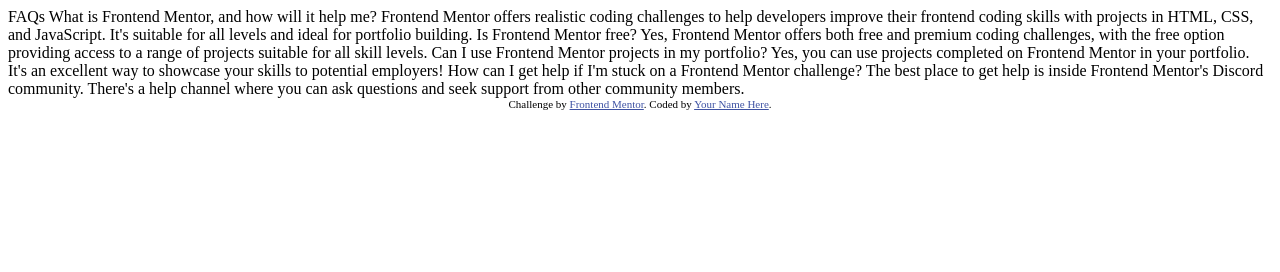
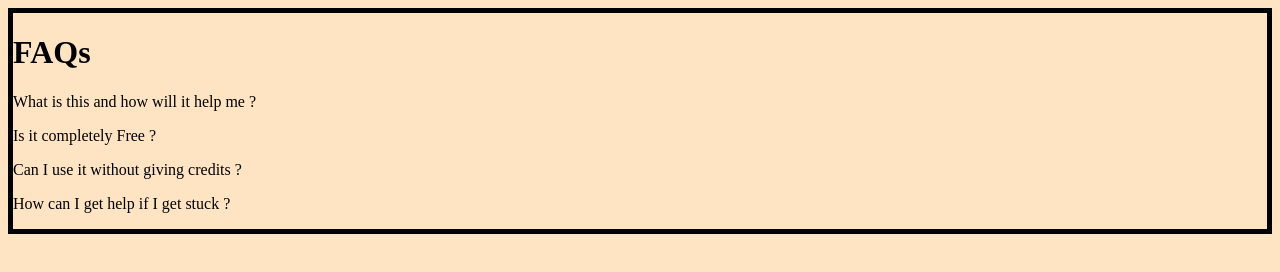
Before and after one commit to bitmonk/FAQ-Page, a plain HTML site: page faq-accordion-main/index.html in a window 1280 px wide. Drawn offline with Linux system fonts and the light colour scheme.

Commit message:
Basic css Styling

```diff
--- a/faq-accordion-main/index.html
+++ b/faq-accordion-main/index.html
@@ -2,47 +2,20 @@
 <html lang="en">
 <head>
   <meta charset="UTF-8">
-  <meta name="viewport" content="width=device-width, initial-scale=1.0"> <!-- displays site properly based on user's device -->
-
-  <link rel="icon" type="image/png" sizes="32x32" href="./assets/images/favicon-32x32.png">
-
-  <title>Frontend Mentor | FAQ accordion</title>
-
-  <!-- Feel free to remove these styles or customise in your own stylesheet 👍 -->
-  <style>
-    .attribution { font-size: 11px; text-align: center; }
-    .attribution a { color: hsl(228, 45%, 44%); }
-  </style>
+  <meta name="viewport" content="width=device-width, initial-scale=1.0">
+  <title>FAQ Page</title>
+  <link rel="stylesheet" href="styles.css">
 </head>
 <body>
+  <div class="upper-design">
 
-  FAQs
-
-  What is Frontend Mentor, and how will it help me?
-
-  Frontend Mentor offers realistic coding challenges to help developers improve their
-  frontend coding skills with projects in HTML, CSS, and JavaScript. It's suitable for
-  all levels and ideal for portfolio building.
-
-  Is Frontend Mentor free?
-
-  Yes, Frontend Mentor offers both free and premium coding challenges, with the free
-  option providing access to a range of projects suitable for all skill levels.
-
-  Can I use Frontend Mentor projects in my portfolio?
-
-  Yes, you can use projects completed on Frontend Mentor in your portfolio. It's an excellent
-  way to showcase your skills to potential employers!
-
-  How can I get help if I'm stuck on a Frontend Mentor challenge?
-
-  The best place to get help is inside Frontend Mentor's Discord community. There's a help
-  channel where you can ask questions and seek support from other community members.
-
-
-  <div class="attribution">
-    Challenge by <a href="https://www.frontendmentor.io?ref=challenge" target="_blank">Frontend Mentor</a>.
-    Coded by <a href="#">Your Name Here</a>.
+  </div>
+  <div class="faq-page">
+    <h1>FAQs</h1>
+    <p>What is this and how will it help me ?</p>
+    <p>Is it completely Free ?</p>
+    <p>Can I use it without giving credits ?</p>
+    <p>How can I get help if I get stuck ?</p>
   </div>
 </body>
 </html>
--- /dev/null
+++ b/faq-accordion-main/styles.css
@@ -0,0 +1,7 @@
+body {
+background-color: bisque;
+}
+.faq-page {
+    border:solid 5px;
+    border-color: black;
+}
```
